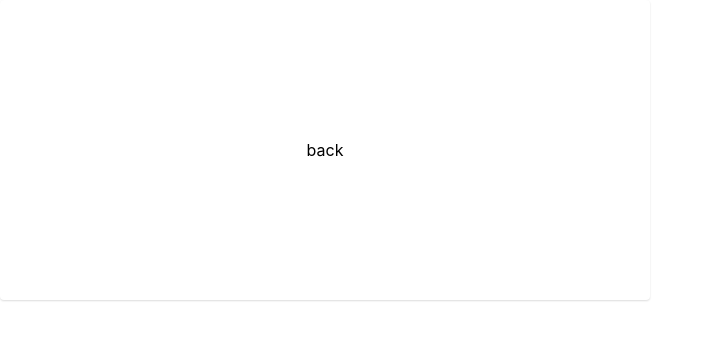
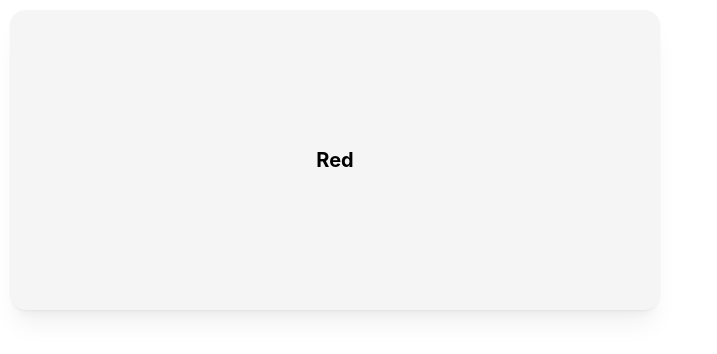
Before and after one commit to konyasharin-team/LexiLift-frontend, a React (Vite) app: page / in a window 1280 px wide. Shown: the top 354 px of the page, without its empty margins (0-717 px from the left). Built offline with nearby package versions, Linux system fonts and the light colour scheme.

Commit message:
fix flip card and add output img

```diff
--- a/package.json
+++ b/package.json
@@ -17,7 +17,8 @@
     "@mantine/hooks": "^7.12.2",
     "clsx": "^2.1.1",
     "react": "^18.3.1",
-    "react-dom": "^18.3.1"
+    "react-dom": "^18.3.1",
+    "react-icons": "^5.3.0"
   },
   "devDependencies": {
     "@eslint/js": "^9.9.0",
--- a/src/App.tsx
+++ b/src/App.tsx
@@ -1,4 +1,5 @@
 import { FC } from 'react';
+import testImg from '@assets/images/test-img.jpg';
 import { FlipCard, useFlipCard } from '@components/FlipCard';
 
 const App: FC = () => {
@@ -7,10 +8,12 @@ const App: FC = () => {
   return (
     <>
       <FlipCard
-        word={'back'}
-        translation={'translate'}
+        word={'red'}
+        translation={'красный'}
+        translationImg={testImg}
         activeSide={value}
         onClick={() => toggle()}
+        style={{ marginLeft: '10px', marginTop: '10px' }}
       />
     </>
   );
--- /dev/null
+++ b/src/app/themes/mainTheme.ts
@@ -0,0 +1,18 @@
+import { createTheme } from '@mantine/core';
+
+export const mainTheme = createTheme({
+  colors: {
+    white: [
+      '#f5f5f5',
+      '#e7e7e7',
+      '#cdcdcd',
+      '#b2b2b2',
+      '#9a9a9a',
+      '#8b8b8b',
+      '#848484',
+      '#717171',
+      '#656565',
+      '#575757',
+    ],
+  },
+});
--- a/src/components/FlipCard/FlipCard.module.css
+++ b/src/components/FlipCard/FlipCard.module.css
@@ -4,6 +4,7 @@
     min-height: 300px;
     transition: .5s ease-in-out;
     perspective: 600px;
+    transform-style: preserve-3d;
 }
 
 .card_disable {
--- a/src/components/FlipCard/FlipCard.tsx
+++ b/src/components/FlipCard/FlipCard.tsx
@@ -1,26 +1,31 @@
-import { ComponentProps, FC } from 'react';
+import { ComponentProps, FC, useState } from 'react';
+import { FaImages } from 'react-icons/fa';
+import { CardSideHeadButton } from '@components/FlipCard/components/CardSideHeadButton/CardSideHeadButton.tsx';
 import clsx from 'clsx';
 
-import { CardSide, ICardSide } from './components/CardSide/CardSide.tsx';
+import { CardSide } from './components/CardSide/CardSide.tsx';
 
 import styles from './FlipCard.module.css';
 
 export type FlipCardSide = 'front' | 'back';
 
-interface IFlipCard extends Pick<ICardSide, 'img'>, ComponentProps<'div'> {
+interface IFlipCard extends ComponentProps<'div'> {
   word: string;
   translation: string;
   activeSide: FlipCardSide;
+  translationImg?: string;
 }
 
 export const FlipCard: FC<IFlipCard> = ({
   word,
   translation,
   activeSide,
-  img,
+  translationImg,
   className,
   ...attributes
 }) => {
+  const [imgIsVisible, setImgIsVisible] = useState(false);
+
   return (
     <div
       className={clsx(
@@ -31,7 +36,20 @@ export const FlipCard: FC<IFlipCard> = ({
       {...attributes}
     >
       <CardSide text={word} side={'front'} />
-      <CardSide text={translation} side={'back'} />
+      <CardSide
+        text={translation}
+        side={'back'}
+        headContent={
+          <CardSideHeadButton onClick={() => setImgIsVisible(!imgIsVisible)}>
+            <FaImages size={24} />
+          </CardSideHeadButton>
+        }
+        img={
+          translationImg
+            ? { url: translationImg, isVisible: imgIsVisible }
+            : undefined
+        }
+      />
     </div>
   );
 };
--- a/src/components/FlipCard/components/CardSide/CardSide.module.css
+++ b/src/components/FlipCard/components/CardSide/CardSide.module.css
@@ -4,8 +4,29 @@
     top: 0;
     right: 0;
     backface-visibility: hidden;
+    user-select: none;
 }
 
-.side_back {
+.sideBack {
     transform: rotateX(-180deg);
 }
+
+.content {
+    overflow: hidden;
+}
+
+.img {
+    transition: .5s all;
+}
+
+.imgActive {
+    margin-top: 20px;
+    width: 100%;
+    height: 100%;
+}
+
+.imgDisabled {
+    margin-top: 0;
+    width: 0;
+    height: 0;
+}
--- a/src/components/FlipCard/components/CardSide/CardSide.tsx
+++ b/src/components/FlipCard/components/CardSide/CardSide.tsx
@@ -1,38 +1,80 @@
-import { FC } from 'react';
+import { FC, ReactNode } from 'react';
+import { CardSideHead } from '@components/FlipCard/components/CardSideHead/CardSideHead.tsx';
+import { FlipCardSide } from '@components/FlipCard/FlipCard.tsx';
 import {
+  Center,
   Flex,
+  Image,
   Paper,
   PaperProps,
   PolymorphicComponentProps,
+  Text,
 } from '@mantine/core';
+import clsx from 'clsx';
 
 import styles from './CardSide.module.css';
-import { FlipCardSide } from '@components/FlipCard/FlipCard.tsx';
-import clsx from 'clsx';
 
 export interface ICardSide
   extends PolymorphicComponentProps<'div', PaperProps> {
   text: string;
   side: FlipCardSide;
-  img?: string;
+  img?: {
+    url: string;
+    isVisible: boolean;
+  };
+  headContent?: ReactNode;
 }
 
-export const CardSide: FC<ICardSide> = ({ text, side, img, ...attributes }) => {
+export const CardSide: FC<ICardSide> = ({
+  text,
+  side,
+  img,
+  headContent,
+  ...attributes
+}) => {
   return (
     <Paper
-      shadow="xs"
+      shadow="md"
+      bg={'white.0'}
       p="xl"
       w={'100%'}
       h={'100%'}
+      radius={'lg'}
       className={clsx(
         styles.side,
-        side === 'back' ? styles.side_back : undefined,
+        side === 'back' ? styles.sideBack : undefined,
       )}
       {...attributes}
     >
-      <Flex justify={'center'} align={'center'} w={'100%'} h={'100%'}>
-        {text}
-      </Flex>
+      <CardSideHead>{headContent}</CardSideHead>
+      <Center w={'100%'} h={'100%'}>
+        <Flex
+          justify={'center'}
+          align={'center'}
+          direction={'column'}
+          w={'100%'}
+          h={'60%'}
+          pos={'relative'}
+          className={styles.content}
+        >
+          <Text fw={700} fz={'xl'} tt={'capitalize'}>
+            {text}
+          </Text>
+          {img ? (
+            <Image
+              radius={'lg'}
+              src={img.url}
+              maw={300}
+              mah={100}
+              fit={'contain'}
+              className={clsx(
+                styles.img,
+                img.isVisible ? styles.imgActive : styles.imgDisabled,
+              )}
+            />
+          ) : undefined}
+        </Flex>
+      </Center>
     </Paper>
   );
 };
--- /dev/null
+++ b/src/components/FlipCard/components/CardSideHead/CardSideHead.module.css
@@ -0,0 +1,3 @@
+.cardSide {
+    z-index: 1;
+}
--- /dev/null
+++ b/src/components/FlipCard/components/CardSideHead/CardSideHead.tsx
@@ -0,0 +1,22 @@
+import { FC, ReactNode } from 'react';
+import { Flex } from '@mantine/core';
+
+import styles from './CardSideHead.module.css';
+
+interface ICardSideHead {
+  children?: ReactNode;
+}
+
+export const CardSideHead: FC<ICardSideHead> = props => {
+  return (
+    <Flex
+      pos={'absolute'}
+      gap={10}
+      w={'100%'}
+      align={'center'}
+      className={styles.cardSide}
+    >
+      {props.children}
+    </Flex>
+  );
+};
--- /dev/null
+++ b/src/components/FlipCard/components/CardSideHeadButton/CardSideHeadButton.tsx
@@ -0,0 +1,25 @@
+import { FC, MouseEvent as ReactMouseEvent, ReactNode } from 'react';
+import { ActionIcon } from '@mantine/core';
+
+interface ICardSideHeadButton {
+  onClick?: (e: ReactMouseEvent<HTMLButtonElement, MouseEvent>) => void;
+  children?: ReactNode;
+}
+
+export const CardSideHeadButton: FC<ICardSideHeadButton> = props => {
+  return (
+    <ActionIcon
+      color={'dark'}
+      variant={'subtle'}
+      p={4}
+      w={'fit-content'}
+      h={'fit-content'}
+      onClick={e => {
+        e.stopPropagation();
+        props.onClick?.(e);
+      }}
+    >
+      {props.children}
+    </ActionIcon>
+  );
+};
--- a/src/main.tsx
+++ b/src/main.tsx
@@ -2,13 +2,14 @@ import { StrictMode } from 'react';
 import { createRoot } from 'react-dom/client';
 import { MantineProvider } from '@mantine/core';
 
+import { mainTheme } from './app/themes/mainTheme.ts';
 import App from './App.tsx';
 
 import '@mantine/core/styles.css';
 
 createRoot(document.getElementById('root')!).render(
   <StrictMode>
-    <MantineProvider>
+    <MantineProvider theme={mainTheme}>
       <App />
     </MantineProvider>
   </StrictMode>,
```
Also changed, not shown: src/app/assets/images/test-img.jpg (added), 1 other file (tests, documents, lock files or other folders).
